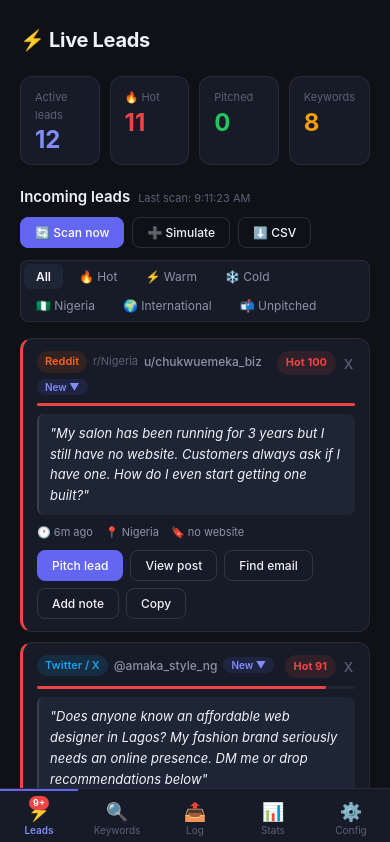
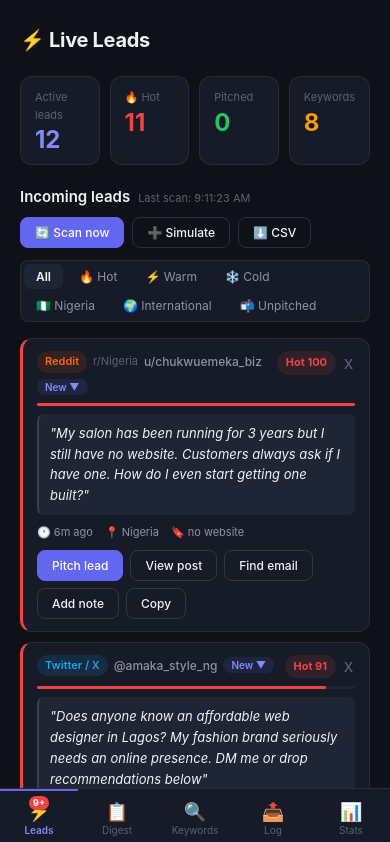
Before and after one commit to martinvicvictor/Lead-radar, a Next.js app: page / in a window 390 px wide. Shown: the top 842 px of the page. Built offline with nearby package versions, Linux system fonts and the light colour scheme.

Commit message:
Refactor MobileNav to include cold leads functionality

```diff
--- a/components/MobileNav.js
+++ b/components/MobileNav.js
@@ -1,50 +1,56 @@
-import useStore from '../lib/store';
+import useStore from "../lib/store";
 
 const ITEMS = [
-  { id: 'leads',     icon: '⚡', label: 'Leads' },
-  { id: 'keywords',  icon: '🔍', label: 'Keywords' },
-  { id: 'outreach',  icon: '📤', label: 'Log' },
-  { id: 'analytics', icon: '📊', label: 'Stats' },
-  { id: 'config',    icon: '⚙️', label: 'Config' },
+  { id: "leads",     icon: "⚡", label: "Leads" },
+  { id: "digest",    icon: "📋", label: "Digest" },
+  { id: "keywords",  icon: "🔍", label: "Keywords" },
+  { id: "outreach",  icon: "📤", label: "Log" },
+  { id: "analytics", icon: "📊", label: "Stats" },
 ];
 
 export default function MobileNav() {
-  const { activeTab, setActiveTab, leads, dismissed, followUps } = useStore();
+  const { activeTab, setActiveTab, leads, dismissed, followUps, getColdLeads } = useStore();
   const activeCount = leads.filter(l => !dismissed.includes(l.id)).length;
   const pendingFU   = (followUps || []).filter(f => !f.done).length;
+  const coldLeads   = getColdLeads ? getColdLeads() : [];
 
   return (
     <nav style={{
-      position: 'fixed', bottom: 0, left: 0, right: 0,
-      background: 'var(--bg2)', borderTop: '1px solid var(--border)',
-      display: 'flex', zIndex: 50,
-      paddingBottom: 'env(safe-area-inset-bottom, 0px)',
+      position: "fixed", bottom: 0, left: 0, right: 0,
+      background: "var(--bg2)", borderTop: "1px solid var(--border)",
+      display: "flex", zIndex: 50,
+      paddingBottom: "env(safe-area-inset-bottom, 0px)",
     }}>
       {ITEMS.map(item => {
         const isActive = activeTab === item.id;
-        const badge = item.id === 'leads' && activeCount > 0
-          ? activeCount
-          : item.id === 'outreach' && pendingFU > 0
-          ? pendingFU
-          : null;
+        const badge =
+          item.id === "leads"   && activeCount > 0 ? activeCount :
+          item.id === "outreach" && pendingFU > 0   ? pendingFU  : null;
 
         return (
           <button key={item.id} onClick={() => setActiveTab(item.id)} style={{
-            flex: 1, display: 'flex', flexDirection: 'column', alignItems: 'center',
-            gap: 2, padding: '10px 4px 8px',
-            background: 'none', border: 'none', cursor: 'pointer',
-            color: isActive ? 'var(--accent2)' : 'var(--text3)',
-            fontFamily: 'inherit', position: 'relative',
-            borderTop: isActive ? '2px solid var(--accent)' : '2px solid transparent',
+            flex: 1, display: "flex", flexDirection: "column", alignItems: "center",
+            gap: 2, padding: "10px 4px 8px",
+            background: "none", border: "none", cursor: "pointer",
+            color: isActive ? "var(--accent2)" : "var(--text3)",
+            fontFamily: "inherit", position: "relative",
+            borderTop: isActive ? "2px solid var(--accent)" : "2px solid transparent",
           }}>
             <span style={{ fontSize: 18 }}>{item.icon}</span>
             <span style={{ fontSize: 10, fontWeight: isActive ? 600 : 400 }}>{item.label}</span>
             {badge && (
               <span style={{
-                position: 'absolute', top: 5, right: '50%', transform: 'translateX(10px)',
-                background: '#ef4444', color: '#fff', fontSize: 9, fontWeight: 700,
-                borderRadius: 10, padding: '0 4px', minWidth: 14, textAlign: 'center', lineHeight: '14px',
-              }}>{badge > 9 ? '9+' : badge}</span>
+                position: "absolute", top: 5, right: "50%", transform: "translateX(10px)",
+                background: "#ef4444", color: "#fff", fontSize: 9, fontWeight: 700,
+                borderRadius: 10, padding: "0 4px", minWidth: 14, textAlign: "center", lineHeight: "14px",
+              }}>{badge > 9 ? "9+" : badge}</span>
+            )}
+            {item.id === "leads" && coldLeads.length > 0 && (
+              <span style={{
+                position: "absolute", top: 5, left: "50%", transform: "translateX(-2px)",
+                background: "#f59e0b", color: "#fff", fontSize: 8, fontWeight: 700,
+                borderRadius: 10, padding: "0 3px", lineHeight: "13px",
+              }}>{coldLeads.length}</span>
             )}
           </button>
         );
```
